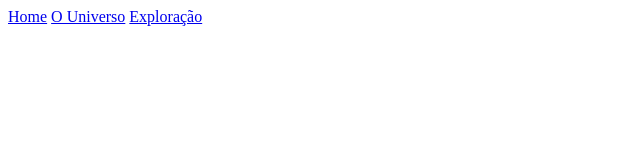
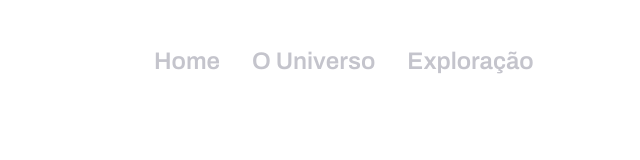
Before and after one commit to marcus6n/spa-universe, a plain HTML site: page index.html in a window 1280 px wide. Shown: the whole page, without its empty margins (0-640 px from the left). Drawn offline with Linux system fonts and the light colour scheme.

Commit message:
Add header styles and import in index.css

```diff
--- /dev/null
+++ b/css/header.css
@@ -0,0 +1,29 @@
+header {
+    display: flex;
+    align-items: center;
+    padding: 2.5rem 4.5rem;
+}
+
+header img {
+    margin-right: 2rem;
+}
+
+nav {
+    display: flex;
+    justify-content: space-between;
+
+    gap: 2rem;
+}
+
+nav a {
+    font-size: 1.5rem;
+    font-weight: 600;
+    color: #C4C4CC;
+    text-decoration: none;
+
+    transition: color 0.2s;
+}
+
+nav a:hover {
+    color: #FFFFFF;
+}
--- a/css/index.css
+++ b/css/index.css
@@ -1,4 +1,5 @@
 @import 'global.css';
+@import 'header.css';
 
 /* Home Style */
 @import 'home.css';
--- a/index.html
+++ b/index.html
@@ -10,12 +10,15 @@
       href="https://fonts.googleapis.com/css2?family=Poppins:ital,wght@0,100;0,200;0,300;0,400;0,500;0,600;0,700;0,800;0,900;1,100;1,200;1,300;1,400;1,500;1,600;1,700;1,800;1,900&display=swap"
       rel="stylesheet"
     />
+    <link rel="stylesheet" href="css/index.css">
+    <link rel="shortcut icon" href="assets/logo.svg" type="image/x-icon">
     <title>SPA - Universe</title>
   </head>
   <body>
     <header>
+      <img src="assets/logo.svg" alt="Universe Logo">
       <nav>
-        <a href="/">Home</a>
+        <a href="/" onclick="">Home</a>
         <a href="/the-universe">O Universo</a>
         <a href="/explore">Exploração</a>
       </nav>
```
